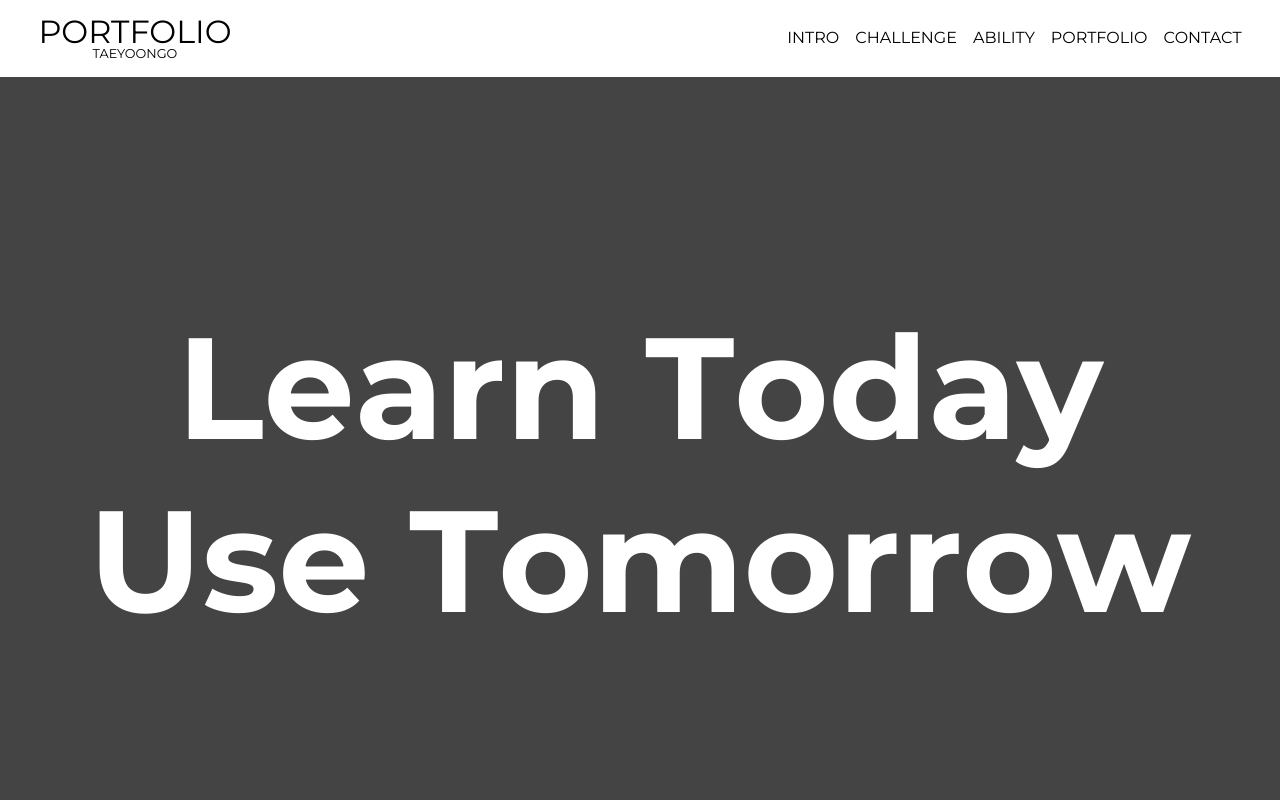
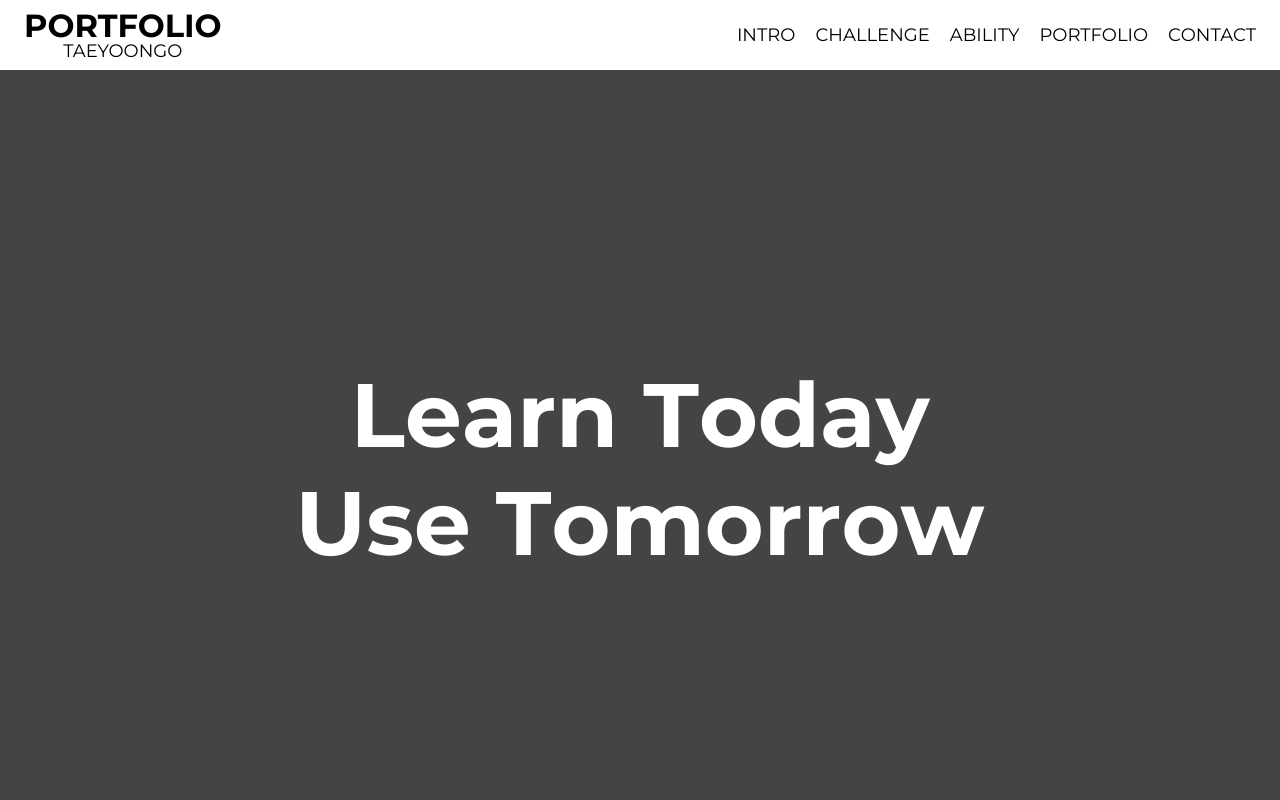
Before and after one commit to TaeyoonGo/vue-portflio, a Vue app: page / in a window 1280 px wide. Shown: the top 800 px of the page. Built offline with nearby package versions, Linux system fonts and the light colour scheme.

Commit message:
feat : Header 스크롤 이동 이벤트 설정 완료
Header > nav 클릭시 해당 section으로 이동 완료
- 변경 :
✔ Section ID값 추가
✔ router-view 사용
✔ AppHeader 함수 추가 완료
✔ common.css에 scroll-padding-top 속성 추가
✔ a링크 Cursor Point 추가

[skip CI]

```diff
--- a/index.html
+++ b/index.html
@@ -4,7 +4,7 @@
     <meta charset="UTF-8">
     <link rel="icon" href="/favicon.ico">
     <meta name="viewport" content="width=device-width, initial-scale=1.0">
-    <title>Vite App</title>
+    <title>Portfolio By Gt</title>
   </head>
   <body>
     <div id="app"></div>
--- a/src/App.vue
+++ b/src/App.vue
@@ -1,16 +1,18 @@
 <template>
     <app-header/>
-        <app-view/>
+        <router-view />
     <app-footer/>
 </template>
 
 <script setup>
 import AppFooter from "@/components/layouts/AppFooter.vue";
 import AppHeader from "@/components/layouts/AppHeader.vue";
-import AppView from "@/components/layouts/AppView.vue";
+
+
 
 
 </script>
 
 <style lang="scss" scoped>
+
 </style>
--- /dev/null
+++ b/src/assets/css/common.css
@@ -0,0 +1,3 @@
+html,body{
+    scroll-padding-top: 7rem;
+}
--- a/src/components/layouts/AppHeader.vue
+++ b/src/components/layouts/AppHeader.vue
@@ -9,19 +9,19 @@
             <nav class="navi">
                 <ul>
                     <li>
-                        <a href="#">INTRO</a>
+                        <a @click="scrollToSection('intro')">INTRO</a>
                     </li>
                     <li>
-                        <a href="#">CHALLENGE</a>
+                        <a @click="scrollToSection('challenge')">CHALLENGE</a>
                     </li>
                     <li>
-                        <a href="#">ABILITY</a>
+                        <a @click="scrollToSection('ability')">ABILITY</a>
                     </li>
                     <li>
-                        <a href="#">PORTFOLIO</a>
+                        <a @click="scrollToSection('portfolio')">PORTFOLIO</a>
                     </li>
                     <li>
-                        <a href="#">CONTACT</a>
+                        <a @click="scrollToSection('contact')">CONTACT</a>
                     </li>
                 </ul>
             </nav>
@@ -31,31 +31,45 @@
 </template>
 
 <script setup>
+    function scrollToSection(sectionId) {
+        const section = document.getElementById(sectionId);
+        if (section) {
+            section.scrollIntoView({behavior: 'smooth'});
+        }
+    }
+
+
 
 </script>
 
 <style lang="scss" scoped>
 header {
+    height: 7rem;
     position: sticky;
     top: 0;
     left: 0;
-
+    z-index: 100;
+    a{
+        cursor: pointer;
+    }
+    background-color: #fff;
     .header-inner {
         display: flex;
         padding: 1rem 2.4rem;
         justify-content: space-between;
         align-items: center;
         .logo{
-
             text-align: center;
+            font-weight: 700;
             a{
                 color: #000;
-                font-size: 2rem;
+                font-size: 3.2rem;
                 text-decoration: none;
             }
             em{
+                font-weight: 500;
                 color: #000;
-                font-size:0.8rem;
+                font-size: 1.8rem;
                 display: block;
             }
 
@@ -63,8 +77,9 @@ header {
         .navi{
             >ul{
                 display: flex;
-                gap: 1rem;
+                gap:2rem;
                 a{
+                    font-size: 1.8rem;
                     color: #000;
                     text-decoration: none;
                 }
--- a/src/components/layouts/AppView.vue
+++ b/src/components/layouts/AppView.vue
@@ -1,17 +1,17 @@
 <template>
     <main>
-        <section-intro/>
-        <section-challenge/>
-        <section-abilty/>
-        <section-portfolio/>
-        <section-contact/>
+        <section-intro id="intro"/>
+        <section-challenge id="challenge"/>
+        <SectionAbility id="ability"/>
+        <section-portfolio id="portfolio"/>
+        <section-contact id="contact"/>
     </main>
 </template>
 
 <script setup>
 import SectionIntro from "@/views/SectionIntro.vue";
 import SectionChallenge from "@/views/SectionChallenge.vue";
-import SectionAbilty from "@/views/SectionAbilty.vue";
+import SectionAbility from "@/views/SectionAbility.vue";
 import SectionPortfolio from "@/views/SectionPortfolio.vue";
 import SectionContact from "@/views/SectionContact.vue";
 
--- a/src/main.js
+++ b/src/main.js
@@ -1,5 +1,6 @@
+import "reset-css"
 import "@/assets/css/fonts.css"
-import "reset-css"
+import "@/assets/css/common.css"
 import { library } from "@fortawesome/fontawesome-svg-core";
 import {faArrowDown } from "@fortawesome/free-solid-svg-icons";
 import {faInstagram,faGithub} from '@fortawesome/free-brands-svg-icons'
--- a/src/router/index.js
+++ b/src/router/index.js
@@ -1,10 +1,41 @@
 import { createRouter, createWebHistory } from 'vue-router'
+import AppView from '@/components/layouts/AppView.vue'
+
+
+
+const routes = [
+  {
+    path:'/',
+    name:'Home',
+    component: AppView
+  },
+  {
+    path:'/#intro',
+    component: AppView
+  },
+  {
+    path:'/#challenge',
+    component: AppView
+  },
+  {
+    path:'/#ability',
+    component: AppView
+  },
+  {
+    path:'/#contact',
+    component: AppView
+  },
+  {
+    path:'/#portfolio',
+    component: AppView
+  },
+]
+
+
 
 const router = createRouter({
   history: createWebHistory(import.meta.env.BASE_URL),
-  routes: [
-
-  ]
+  routes,
 })
 
 export default router
```
